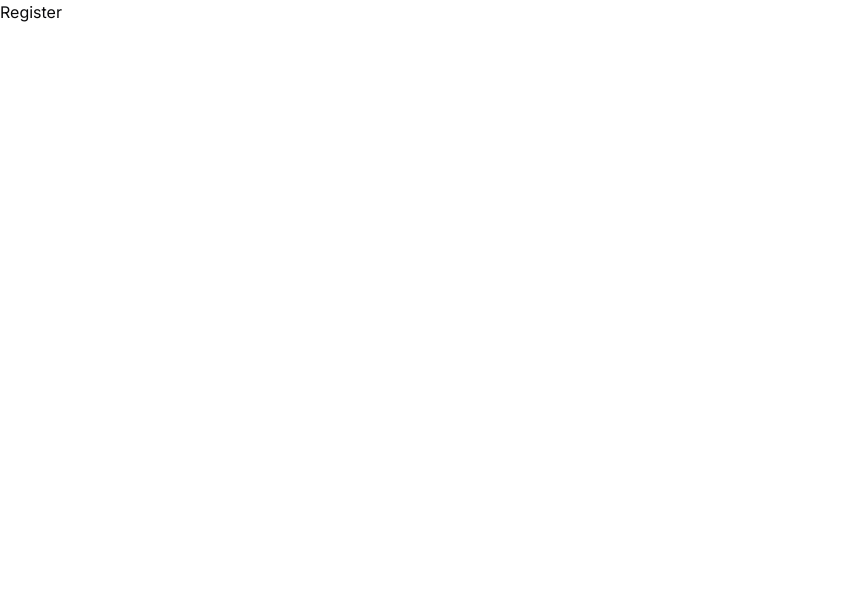
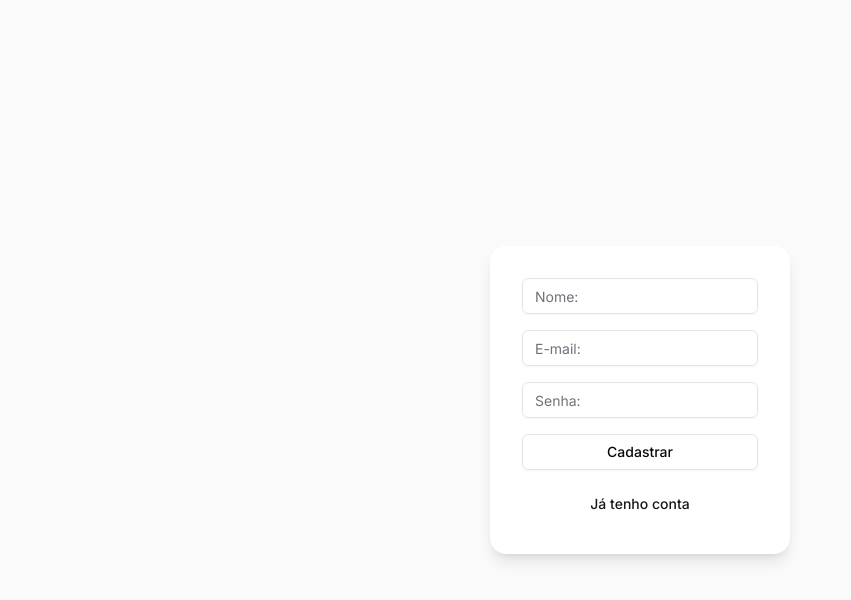
Before and after one commit to VitorAndrey/vulnerable-site, a Next.js app: page /register in a window 1280 px wide. Before the commit this address had no page. Shown: the top 600 px of the page, without its empty margins (0-851 px from the left). Built offline with nearby package versions, Linux system fonts and the light colour scheme.

Commit message:
feat: add user context again and register page

```diff
--- a/src/app/layout.tsx
+++ b/src/app/layout.tsx
@@ -1,12 +1,8 @@
 import type { Metadata } from "next";
 import { Inter } from "next/font/google";
 import "./globals.css";
-import { UserContext, UserContextProvider } from "@/context/UserContex";
-
+import { UserContextProvider } from "@/context/UserContext";
 const inter = Inter({ subsets: ["latin"] });
-
-import { useRouter } from "next/navigation";
-import { useContext, useEffect } from "react";
 
 export const metadata: Metadata = {
   title: "Vulnerable App",
@@ -19,15 +15,6 @@ export default function RootLayout({
 }: {
   children: React.ReactNode;
 }) {
-  const { userInfo } = useContext(UserContext);
-  const navigation = useRouter();
-
-  useEffect(() => {
-    if (!userInfo) {
-      navigation.push("/login");
-    }
-  }, [userInfo]);
-
   return (
     <html lang="pt-br">
       <body className={inter.className}>
--- a/src/app/login/page.tsx
+++ b/src/app/login/page.tsx
@@ -1,3 +1,80 @@
+"use client";
+
+import { Button } from "@/components/ui/button";
+import { Input } from "@/components/ui/input";
+import { User, UserContext } from "@/context/UserContext";
+import { useRouter } from "next/navigation";
+import { FormEvent, useContext, useState } from "react";
+
 export default function Login() {
-  return <h1>Login</h1>;
+  const [emailInputValue, setEmailInputValue] = useState<string>("");
+  const [passwordInputValue, setPasswordInputValue] = useState<string>("");
+
+  const navigation = useRouter();
+
+  const { handleUserLogged } = useContext(UserContext);
+
+  function userLogin(user: Omit<User, "name">) {
+    if (user.email === "teste@gmail.com" && user.password === "123") {
+      return {
+        name: "teste",
+        email: "teste@gmail.com",
+        password: "123",
+      };
+    } else {
+      return null;
+    }
+  }
+
+  async function handleSubmit(event: FormEvent) {
+    event.preventDefault();
+    const user = await userLogin({
+      email: emailInputValue,
+      password: passwordInputValue,
+    });
+
+    if (user) {
+      handleUserLogged(user);
+
+      navigation.push("/");
+    } else {
+      window.alert("Usuário não cadastrado.");
+    }
+  }
+
+  function handleNavigateToRegister() {
+    navigation.push("/register");
+  }
+
+  return (
+    <main className="flex items-center justify-center h-screen bg-zinc-50">
+      <form
+        onSubmit={handleSubmit}
+        className="shadow-lg flex flex-col p-8 rounded-2xl gap-4 bg-white"
+      >
+        <Input
+          required
+          type="email"
+          placeholder="E-mail:"
+          value={emailInputValue}
+          onChange={(event) => setEmailInputValue(event.target.value)}
+        />
+        <Input
+          required
+          type="password"
+          placeholder="Senha:"
+          value={passwordInputValue}
+          onChange={(event) => setPasswordInputValue(event.target.value)}
+        />
+
+        <Button type="submit" variant="outline">
+          Logar
+        </Button>
+
+        <Button type="button" variant="link" onClick={handleNavigateToRegister}>
+          Não possuo conta.
+        </Button>
+      </form>
+    </main>
+  );
 }
--- a/src/app/page.tsx
+++ b/src/app/page.tsx
@@ -1,3 +1,26 @@
+"use client";
+
+import { UserContext } from "@/context/UserContext";
+
+import { useRouter } from "next/navigation";
+import { useContext, useEffect } from "react";
+
 export default function Home() {
-  return <h1>Hello</h1>;
+  const { userInfo } = useContext(UserContext);
+  const navigation = useRouter();
+
+  useEffect(() => {
+    if (!userInfo) {
+      navigation.push("/login");
+    }
+
+    // eslint-disable-next-line react-hooks/exhaustive-deps
+  }, [userInfo]);
+  return (
+    <main>
+      <h2 className="font-semibold text-2xl">
+        Seja bem vindo, {userInfo?.name}!
+      </h2>
+    </main>
+  );
 }
--- a/src/app/register/page.tsx
+++ b/src/app/register/page.tsx
@@ -1,3 +1,85 @@
+"use client";
+
+import React, { FormEvent, useState } from "react";
+
+import { useRouter } from "next/navigation";
+
+import { User } from "@/context/UserContext";
+import { Input } from "@/components/ui/input";
+import { Button } from "@/components/ui/button";
+
 export default function Register() {
-  return <h1>Register</h1>;
+  const [nameInputValue, setNameInputValue] = useState<string>("");
+  const [emailInputValue, setEmailInputValue] = useState<string>("");
+  const [passwordInputValue, setPasswordInputValue] = useState<string>("");
+
+  const navigation = useRouter();
+
+  function userRegister(user: User) {
+    if (user.email === "teste@gmail.com" && user.password === "123") {
+      return {
+        name: "teste",
+        email: "teste@gmail.com",
+        password: "123",
+      };
+    } else {
+      return null;
+    }
+  }
+
+  async function handleSubmit(event: FormEvent) {
+    event.preventDefault();
+    const user = await userRegister({
+      name: nameInputValue,
+      email: emailInputValue,
+      password: passwordInputValue,
+    });
+
+    navigation.push("/login");
+  }
+
+  function handleNavigateToLogin() {
+    navigation.push("/login");
+  }
+
+  return (
+    <main className="flex items-center justify-center h-screen bg-zinc-50">
+      <form
+        onSubmit={handleSubmit}
+        className="shadow-lg flex flex-col p-8 rounded-2xl gap-4 bg-white"
+      >
+        <Input
+          required
+          type="name"
+          placeholder="Nome:"
+          value={nameInputValue}
+          onChange={(event) => setNameInputValue(event.target.value)}
+        />
+
+        <Input
+          required
+          type="email"
+          placeholder="E-mail:"
+          value={emailInputValue}
+          onChange={(event) => setEmailInputValue(event.target.value)}
+        />
+
+        <Input
+          required
+          type="password"
+          placeholder="Senha:"
+          value={passwordInputValue}
+          onChange={(event) => setPasswordInputValue(event.target.value)}
+        />
+
+        <Button type="submit" variant="outline">
+          Cadastrar
+        </Button>
+
+        <Button type="button" variant="link" onClick={handleNavigateToLogin}>
+          Já tenho conta
+        </Button>
+      </form>
+    </main>
+  );
 }
--- /dev/null
+++ b/src/components/ui/input.tsx
@@ -0,0 +1,25 @@
+import * as React from "react"
+
+import { cn } from "@/lib/utils"
+
+export interface InputProps
+  extends React.InputHTMLAttributes<HTMLInputElement> {}
+
+const Input = React.forwardRef<HTMLInputElement, InputProps>(
+  ({ className, type, ...props }, ref) => {
+    return (
+      <input
+        type={type}
+        className={cn(
+          "flex h-9 w-full rounded-md border border-input bg-transparent px-3 py-1 text-sm shadow-sm transition-colors file:border-0 file:bg-transparent file:text-sm file:font-medium placeholder:text-muted-foreground focus-visible:outline-none focus-visible:ring-1 focus-visible:ring-ring disabled:cursor-not-allowed disabled:opacity-50",
+          className
+        )}
+        ref={ref}
+        {...props}
+      />
+    )
+  }
+)
+Input.displayName = "Input"
+
+export { Input }
--- a/src/context/UserContex.tsx
+++ b/src/context/UserContext.tsx
@@ -1,14 +1,17 @@
+"use client";
+
 import { ReactNode, createContext, useState } from "react";
 
-type User = {
+export type User = {
   name: string;
   email: string;
   password: string;
 };
 
 type UserContextType = {
+  handleUserLogged: (data: User) => void;
+  handleUserUnlogged: () => void;
   userInfo: User | null;
-  handleUpdateUserInfo: (newUserInfo: User) => void;
 };
 
 export const UserContext = createContext({} as UserContextType);
@@ -16,15 +19,20 @@ export const UserContext = createContext({} as UserContextType);
 export function UserContextProvider({ children }: { children: ReactNode }) {
   const [userInfo, setUserInfo] = useState<User | null>(null);
 
-  function handleUpdateUserInfo(newUserInfo: User) {
-    setUserInfo(newUserInfo);
+  function handleUserLogged(user: User) {
+    setUserInfo(user);
+  }
+
+  function handleUserUnlogged() {
+    setUserInfo(null);
   }
 
   return (
     <UserContext.Provider
       value={{
+        handleUserLogged,
+        handleUserUnlogged,
         userInfo,
-        handleUpdateUserInfo,
       }}
     >
       {children}
```
Also changed, not shown: auth.config.ts (added, +7 -0 lines).
